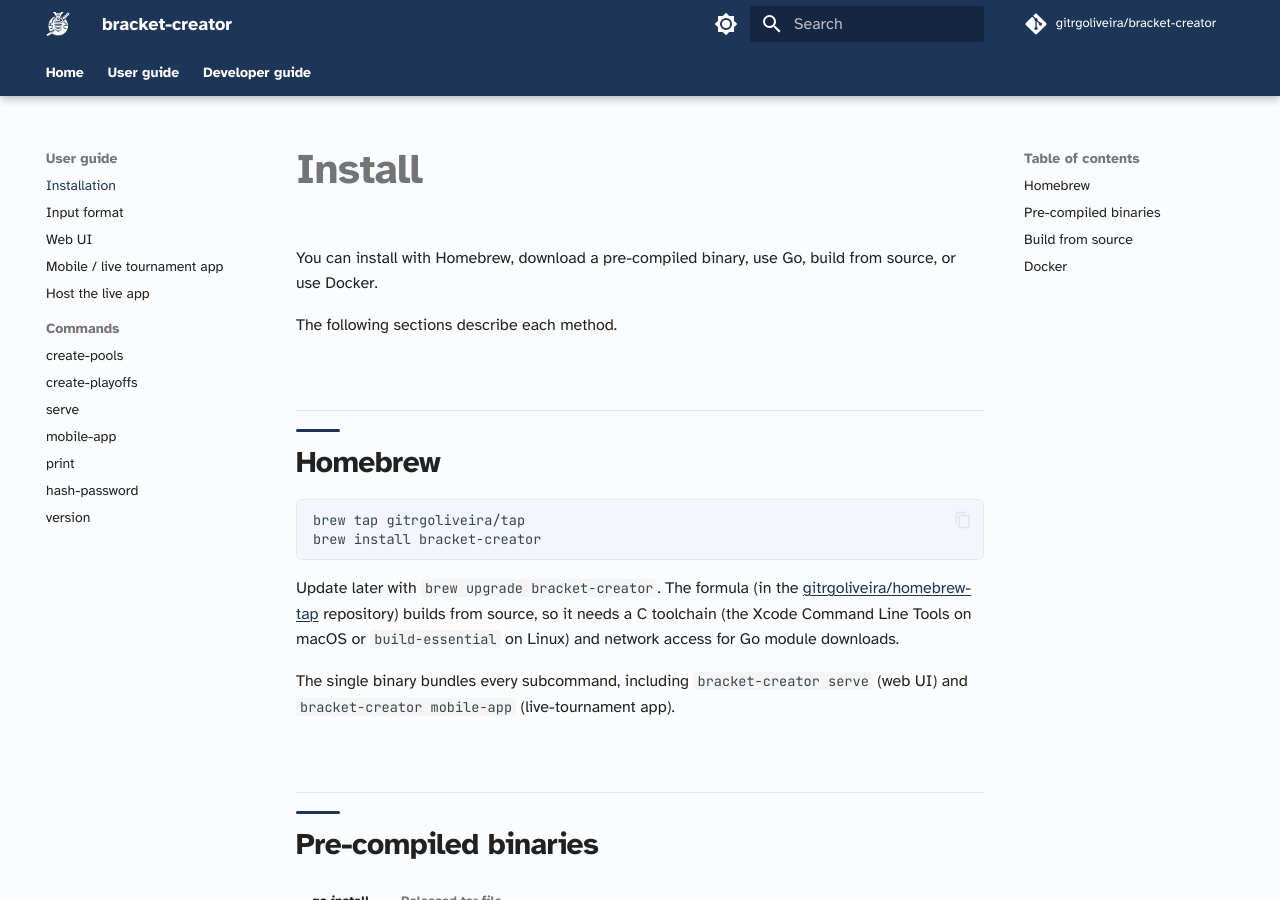
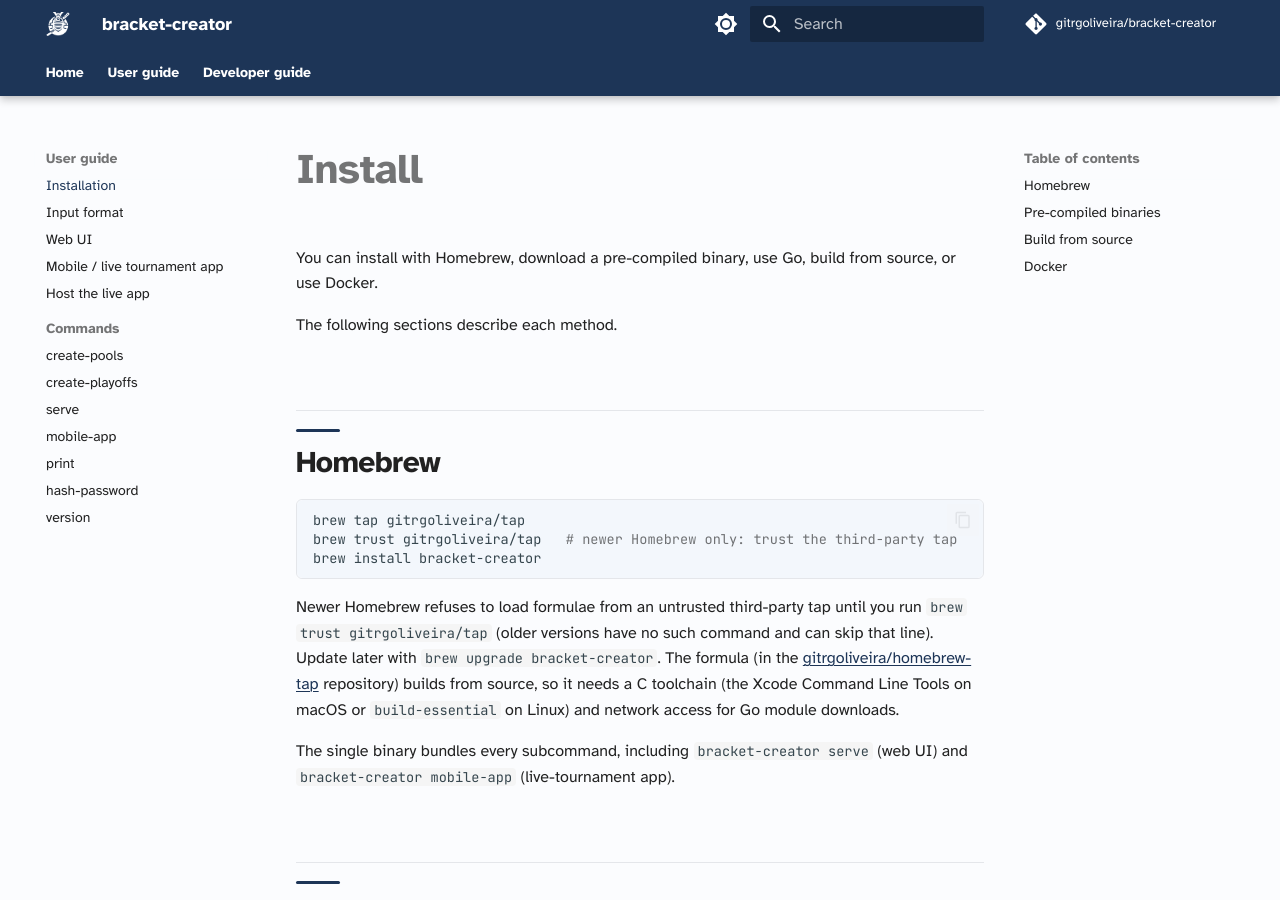
Before and after one commit to gitrgoliveira/bracket-creator, an MkDocs documentation site: the page built from docs/user-guide/getting-started.md, in a window 1280 px wide and 900 px high. Built offline with MkDocs 1.6.1 and Material for MkDocs 9.7.7, drawn with Linux system fonts in a browser that asks for light colours; comment, search, counter and statistics services are not loaded.

Commit message:
docs(mp-5rg5): document brew trust for newer Homebrew
Newer Homebrew (6.x) refuses to load formulae from an untrusted third-party
tap until `brew trust gitrgoliveira/tap` is run. Add that step to the README
and docs Homebrew instructions, noting older Homebrew has no such command.

Co-Authored-By: Claude Opus 4.8 <noreply@anthropic.com>

````diff
--- a/docs/user-guide/getting-started.md
+++ b/docs/user-guide/getting-started.md
@@ -8,10 +8,11 @@ The following sections describe each method.
 
 ```bash
 brew tap gitrgoliveira/tap
+brew trust gitrgoliveira/tap   # newer Homebrew only: trust the third-party tap
 brew install bracket-creator
 ```
 
-Update later with `brew upgrade bracket-creator`. The formula (in the [gitrgoliveira/homebrew-tap](https://github.com/gitrgoliveira/homebrew-tap) repository) builds from source, so it needs a C toolchain (the Xcode Command Line Tools on macOS or `build-essential` on Linux) and network access for Go module downloads.
+Newer Homebrew refuses to load formulae from an untrusted third-party tap until you run `brew trust gitrgoliveira/tap` (older versions have no such command and can skip that line). Update later with `brew upgrade bracket-creator`. The formula (in the [gitrgoliveira/homebrew-tap](https://github.com/gitrgoliveira/homebrew-tap) repository) builds from source, so it needs a C toolchain (the Xcode Command Line Tools on macOS or `build-essential` on Linux) and network access for Go module downloads.
 
 The single binary bundles every subcommand, including `bracket-creator serve` (web UI) and `bracket-creator mobile-app` (live-tournament app).
 
````
Also changed, not shown: README.md (+2 -1 lines).
